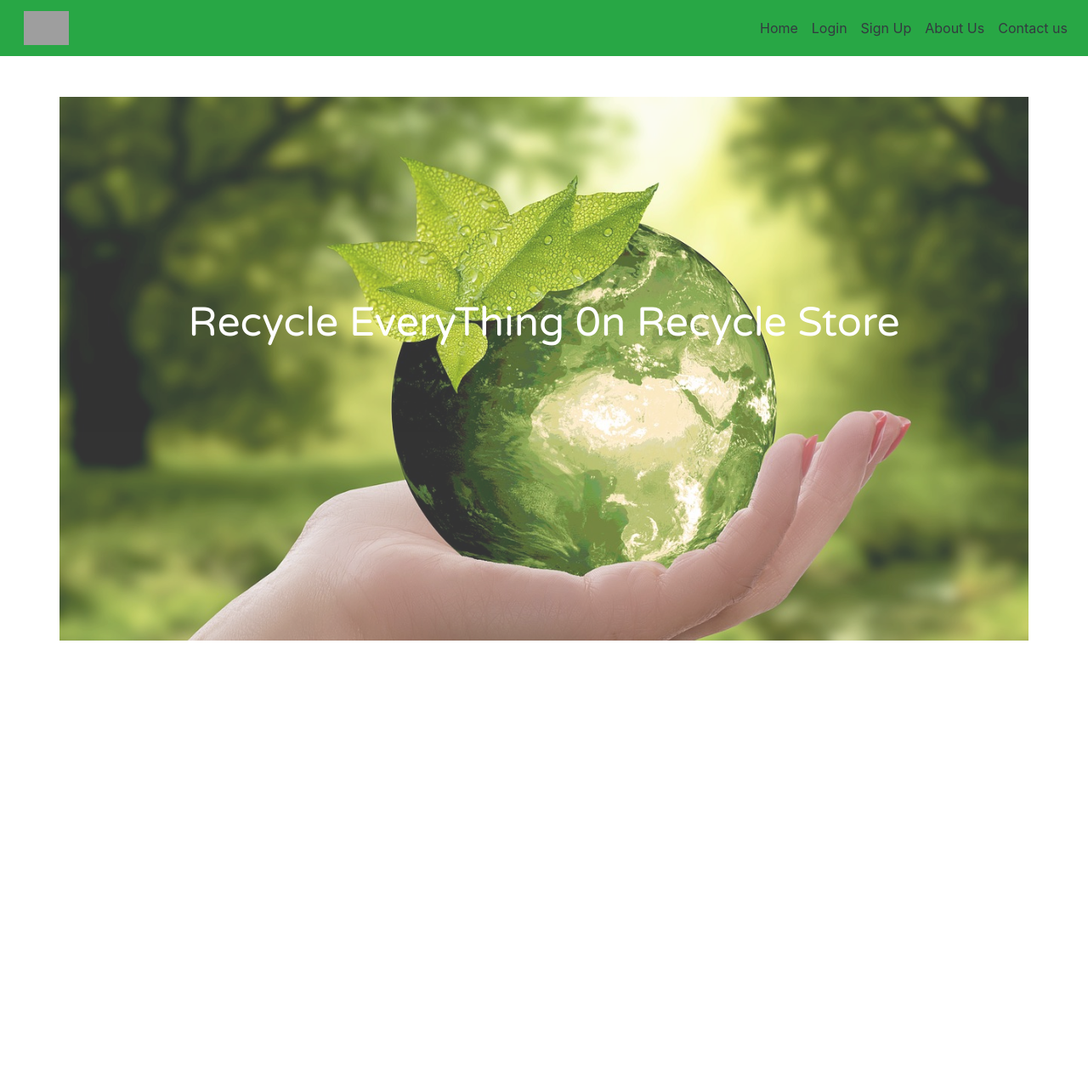
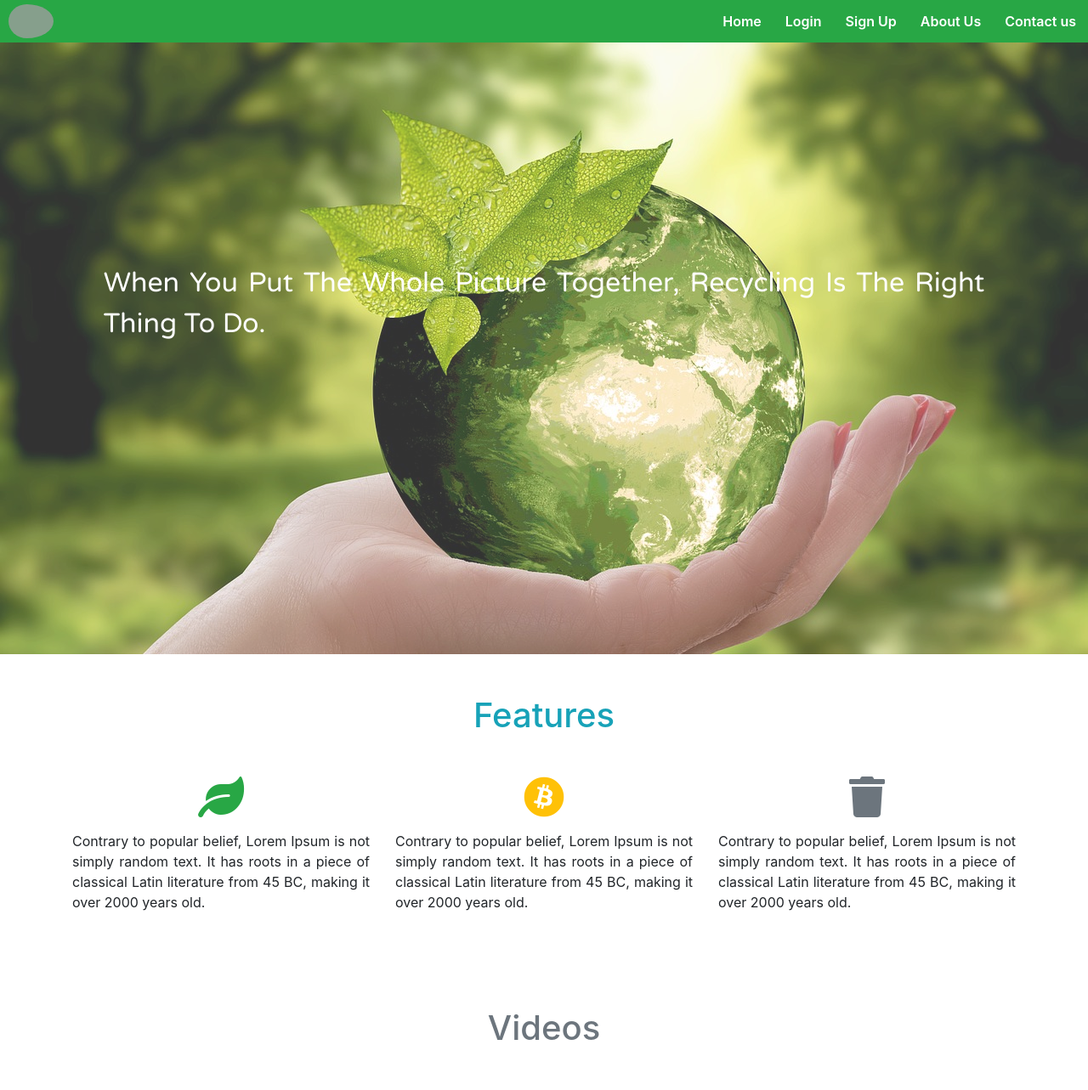
Before and after one commit to govinda1999/recycle-store, a PHP site: page / in a window 1280 px wide. Shown: the top 1283 px of the page at 85% size. Before the commit the page ends 754 px from the top, so only its background shows below. Run offline with PHP 8.4, Linux system fonts and the light colour scheme; some libraries are stand-ins or nearby versions; some web fonts are replaced; grey boxes are pictures that could not be loaded.

Commit message:
added something to index page

```diff
--- a/css/Home/index.css
+++ b/css/Home/index.css
@@ -31,6 +31,42 @@
   -webkit-background-clip: text;
   -webkit-text-fill-color: transparent;
 }
+* {
+  margin: 0;
+  padding: 0;
+}
+/* navbar */
+#nav-bar {
+  position: sticky;
+  z-index: 10;
+  top: 0;
+}
+.navbar {
+  /* background-image: linear-gradient(to right, #a517ba, #5f1782); */
+  padding: 0 !important;
+}
+.navbar-nav li {
+  padding: 0 10px;
+}
+.navbar-nav li a {
+  color: white !important;
+  font-weight: 600;
+  float: left;
+  text-align: left;
+}
+.fa-bars {
+  color: white;
+}
+.navbar-brand img {
+  height: 40px;
+  padding-left: 10px;
+  opacity: 0.8;
+  border-radius: 50%;
+}
+.company-name {
+  padding-left: 20px;
+  color: white;
+}
 .bg-contact {
   background-image: url('../../image/contactus.jpg');
   background-size: cover;
@@ -39,7 +75,21 @@
   background-image: linear-gradient(to right, white, purple);
 }
 .land {
-  background-image: url('../../image/nature-3289812_1280.jpg');
+  background-image: url('../../image/nature.jpg');
   background-size: cover;
   opacity: 0.8;
 }
+.login {
+  /* background-image: url('../../image/logo1.png'); */
+  background-image: linear-gradient(to top, grey, black);
+  /* background-color: rgba(128, 0, 128, 0.5); */
+  height: 95vh;
+  background-size: cover;
+  opacity: 0.8;
+  /* background-repeat: repeat-x; */
+}
+.bg-login {
+  background-image: linear-gradient(to bottom, blue, purple);
+
+  /* opacity: 0.5; */
+}
--- a/index.html
+++ b/index.html
@@ -25,12 +25,9 @@
     />
   </head>
   <body>
-    <div>
     <section id="nav-bar" style="position: sticky;top:0">
       <nav class="navbar navbar-expand-lg navbar-dark bg-success">
-          <a
-            class="navbar-brand btn btn-outline-light border-0"
-            href="index.html"
+        <a class="navbar-brand" href="index.html"
           ><img src="./image/logo.png" alt="image" style="height: 40px"
         /></a>
         <button
@@ -48,35 +45,35 @@
           <ul class="navbar-nav ml-auto">
             <li class="nav-item ">
               <a
-                  class="nav-link btn btn-outline-light border-0 text-dark"
+                class="nav-link btn btn-outline-light border-0 p-1 text-success"
                 href="./index.html"
                 >Home</a
               >
             </li>
             <li class="nav-item">
               <a
-                  class="nav-link btn btn-outline-light border-0 text-dark"
+                class="nav-link btn btn-outline-light border-0 p-1 text-success"
                 href="./login.html"
                 >Login</a
               >
             </li>
             <li class="nav-item">
               <a
-                  class="nav-link btn btn-outline-light border-0 text-dark"
+                class="nav-link btn btn-outline-light border-0 p-1 text-success"
                 href="./signup.html"
                 >Sign Up</a
               >
             </li>
             <li class="nav-item">
               <a
-                  class="nav-link btn btn-outline-light border-0 text-dark"
+                class="nav-link btn btn-outline-light border-0 p-1 text-success"
                 href="./about.html"
                 >About Us</a
               >
             </li>
             <li class="nav-item">
               <a
-                  class="nav-link btn btn-outline-light border-0 text-dark"
+                class="nav-link btn btn-outline-light border-0 p-1 text-success"
                 href="./contact.html"
                 >Contact us</a
               >
@@ -85,20 +82,118 @@
         </div>
       </nav>
     </section>
-    </div>
-    <div class="container land mt-5" style="height:80vh">
+    <div class="container-fluid land" style="height:90vh">
       <div class="row justify-content-center">
         <div class="col-10">
           <p
-            class="text-white  text-center text-capitalize text-justify"
-            style="padding-top:25%;font-size: 300%;font-family: 'Varela Round', sans-serif; "
+            class="text-white  text-capitalize text-justify"
+            style="padding-top:25%;font-size: 200%;font-family: 'Varela Round', sans-serif; "
           >
-            Recycle EveryThing 0n Recycle Store
+            When you put the whole picture together, recycling is the right
+            thing to do.
           </p>
         </div>
       </div>
     </div>
-
+    <div class="container mt-5">
+      <div class="mb-5">
+        <p class="text-center h1 text-info">Features</p>
+      </div>
+      <div class="row justify-content-center">
+        <div class="col-12 col-md-4 mb-5">
+          <p class="text-center text-success mb-3">
+            <i class="fas fa-leaf fa-3x"></i>
+          </p>
+          <p class="mb-3 text-justify">
+            Contrary to popular belief, Lorem Ipsum is not simply random text.
+            It has roots in a piece of classical Latin literature from 45 BC,
+            making it over 2000 years old.
+          </p>
+        </div>
+        <div class="col-12 col-md-4 mb-5">
+          <p class="text-center text-warning mb-3">
+            <i class="fab fa-bitcoin fa-3x"></i>
+          </p>
+          <p class="mb-3 text-justify">
+            Contrary to popular belief, Lorem Ipsum is not simply random text.
+            It has roots in a piece of classical Latin literature from 45 BC,
+            making it over 2000 years old.
+          </p>
+        </div>
+        <div class="col-12 col-md-4 mb-5">
+          <p class="text-center text-secondary mb-3">
+            <i class="fas fa-trash fa-3x"></i>
+          </p>
+          <p class="mb-3 text-justify">
+            Contrary to popular belief, Lorem Ipsum is not simply random text.
+            It has roots in a piece of classical Latin literature from 45 BC,
+            making it over 2000 years old.
+          </p>
+        </div>
+      </div>
+    </div>
+    <div class="container mt-5">
+      <div class="mb-5">
+        <p class="text-center h1 text-secondary">Videos</p>
+      </div>
+      <div class="row justify-content-center">
+        <div class="col-md-6 col-12 mb-5 ">
+          <div class="p-2">
+            <iframe
+              width="100%"
+              height="315"
+              src="https://www.youtube.com/embed/OasbYWF4_S8"
+              frameborder="0"
+              allow="accelerometer; autoplay; encrypted-media; gyroscope; picture-in-picture"
+              allowfullscreen
+            ></iframe>
+          </div>
+        </div>
+        <div class="col-md-6 col-12 mb-5">
+          <div class="p-2">
+            <p class="text-justify h5">
+              It is a long established fact that a reader will be distracted by
+              the readable content of a page when looking at its layout. The
+              point of using Lorem Ipsum is that it has a more-or-less normal
+              distribution of letters, as opposed to using 'Content here,
+              content here', making it look like readable English. Many desktop
+              publishing packages and web page editors now use Lorem Ipsum as
+              their default model text, and a search for 'lorem ipsum' will
+              uncover many web sites still in their infancy.
+            </p>
+          </div>
+        </div>
+        <div class="col-md-6 col-12 mb-5">
+          <div class="p-2">
+            <p class="text-justify h5">
+              It is a long established fact that a reader will be distracted by
+              the readable content of a page when looking at its layout. The
+              point of using Lorem Ipsum is that it has a more-or-less normal
+              distribution of letters, as opposed to using 'Content here,
+              content here', making it look like readable English. Many desktop
+              publishing packages and web page editors now use Lorem Ipsum as
+              their default model text, and a search for 'lorem ipsum' will
+              uncover many web sites still in their infancy.
+            </p>
+          </div>
+        </div>
+        <div class="col-md-6 col-12 mb-5">
+          <div class="p-2">
+            <iframe
+              width="100%"
+              height="315"
+              src="https://www.youtube.com/embed/HkHEJEzMKwc"
+              frameborder="0"
+              allow="accelerometer; autoplay; encrypted-media; gyroscope; picture-in-picture"
+              allowfullscreen
+            ></iframe>
+          </div>
+        </div>
+      </div>
+    </div>
+    <div class="container mt-5">
+      <p class="h1 text-center">Footer</p>
+    </div>
     <script
       src="https://code.jquery.com/jquery-3.3.1.slim.min.js"
       integrity="sha384-q8i/X+965DzO0rT7abK41JStQIAqVgRVzpbzo5smXKp4YfRvH+8abtTE1Pi6jizo"
```
Also changed, not shown: about.html (+6 -10 lines), contact.html (+7 -10 lines), login.html (+13 -19 lines), signup.html (+6 -10 lines), image/logo1.png (added), image/nature.jpg (renamed from image/nature-3289812_1280.jpg). Lines whose indentation alone changed are shown as unchanged.
